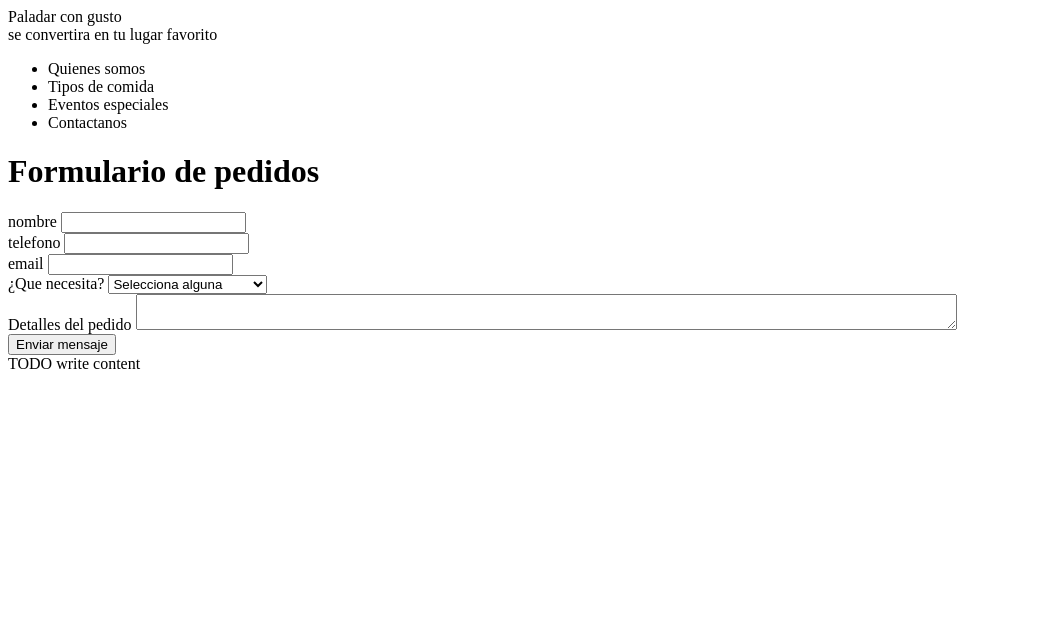
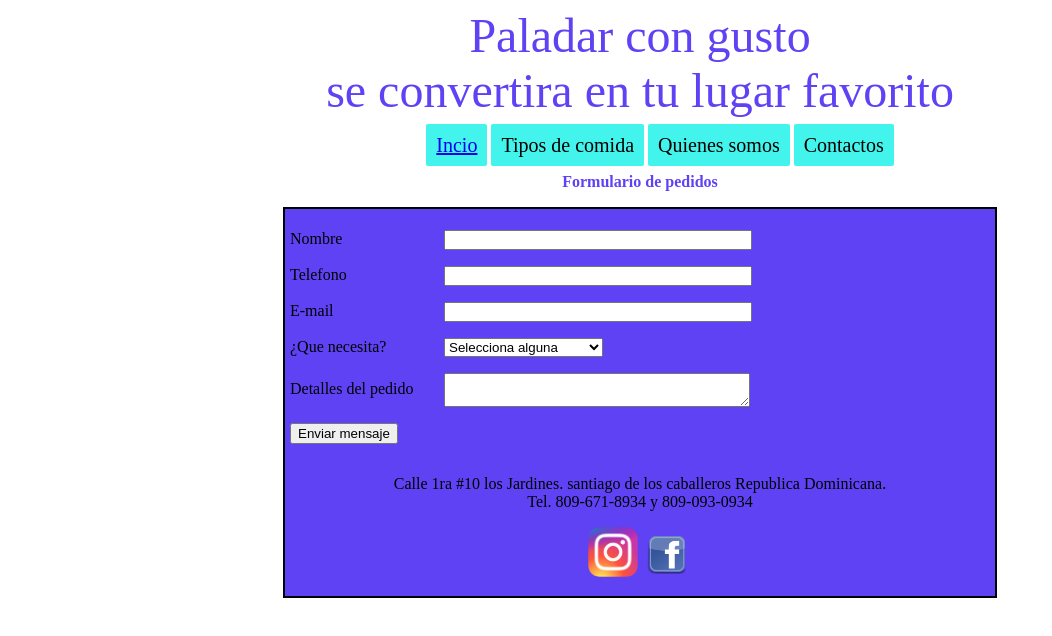
Before and after one commit to mariofer09/2do-parcial, a website: page public_html/formulario01.html in a window 1280 px wide. Shown: the whole page, without its empty margins (0-1052 px from the left). Drawn offline with Linux system fonts and the light colour scheme.

Commit message:
definiendo mis estilos

```diff
--- a/public_html/estilos.css
+++ b/public_html/estilos.css
@@ -7,3 +7,74 @@ and open the template in the editor.
     Created on : Jul 9, 2018, 6:29:28 PM
     Author     : 00140493
 */
+#cabecera{
+font-size: 48px;
+font-family: Broadway;
+color:#5f42f4;
+text-align: center;
+
+
+}
+
+ul li {
+    list-style-type: none;
+    background:#42f4eb ;
+   display: inline;
+   font-size: 20px;
+   font-family: Broadway;
+   padding: 10px;
+   border-radius: 2px;
+}
+#menu{
+    text-align: center;
+}
+img{
+    border-radius: 10px;
+}
+
+#cuerpo{
+    text-align:  center;
+    font-size: 18px;
+}
+
+#pie{
+    text-align: center;
+    background:#5f42f4;
+    padding: 10px;
+    margin-top: 5px;
+}
+form{
+    width:700px;
+    background:#5f42f4 ;
+    padding:5px;
+    margin:1em auto;
+    border:2px solid black;
+}
+form div{
+    margin-top: 1em;
+
+}
+
+label{
+display: inline-block;
+width: 150px;
+text-align: left;
+}
+
+
+input,textArea{
+    width: 300px;
+    font-family: Arial;
+    font-size: 12px;
+
+
+}
+textArea{
+    vertical-align: middle;
+}
+h1{
+    font-family: bazooka;
+    font-size: 16px;
+    text-align:center;
+    color: #5f42f4;
+}
--- a/public_html/formulario01.html
+++ b/public_html/formulario01.html
@@ -11,16 +11,16 @@ and open the template in the editor.
         <meta name="viewport" content="width=device-width, initial-scale=1.0">
     </head>
     <body>
-
+        <link href="estilos.css" rel="stylesheet" type="text/css"/>
         <div id="cabecera"> Paladar con gusto
             <br> se convertira en tu lugar favorito
         </div>
         <div id="menu">
             <ul>
+                <li><a href="index.html">Incio</a></li>
+                <li>Tipos de comida</li>
                 <li>Quienes somos</li>
-                <li>Tipos de comida</li>
-                <li>Eventos especiales</li>
-                <li>Contactanos</li>
+                <li>Contactos</li>
             </ul>
         </div>
 
@@ -28,15 +28,15 @@ and open the template in the editor.
             <h1>Formulario de pedidos</h1>
         <form>
             <div>
-                <label for="nombre">nombre</label>
+                <label for="nombre">Nombre</label>
                 <input type="text" id="nombre" name="nombre">
             </div>
              <div>
-                <label for="telefono">telefono</label>
+                <label for="telefono">Telefono</label>
                 <input type="text" id="telefono" name="telefono">
             </div>
              <div>
-                <label for="email">email</label>
+                <label for="email">E-mail</label>
                 <input type="email" id="email" name="email">
             </div>
 
@@ -65,6 +65,30 @@ and open the template in the editor.
                 </div>
 
 
+
+
+           <div id="pie">
+            <p>
+        Calle 1ra #10 los Jardines. santiago de los caballeros Republica Dominicana. <br>
+        Tel. 809-671-8934 y 809-093-0934
+            </p>
+                   <img src="foto2.png"  width=50px heigh=50px alt=""/>
+                <img src="foto3.png" width=50px heigh=50px alt=""/>
+
+
+
+          </div>
+
+
+
+
+
+
+
+
+
+
+
         </form>
 
 
@@ -77,6 +101,6 @@ and open the template in the editor.
 
 
 
-        <div>TODO write content</div>
+        <div></div>
     </body>
 </html>
```
Also changed, not shown: public_html/index.html (+10 -7 lines).
